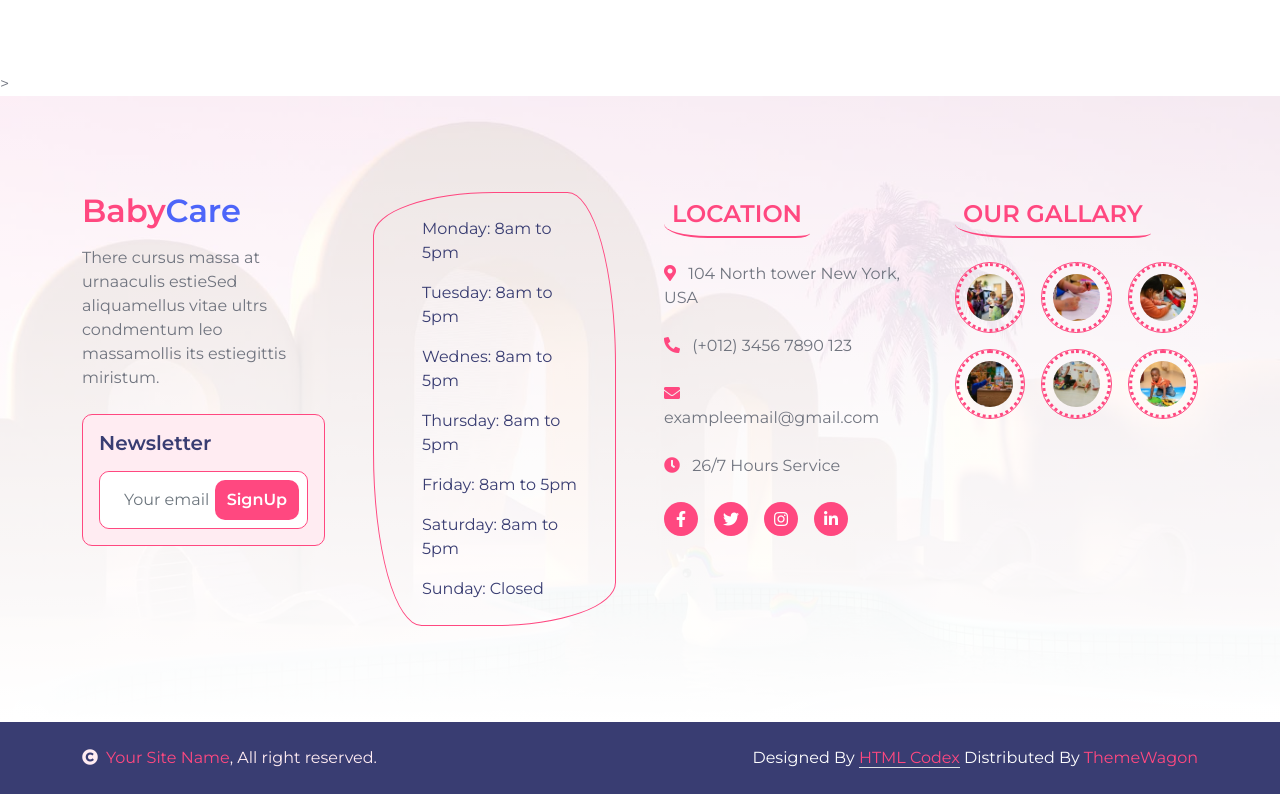
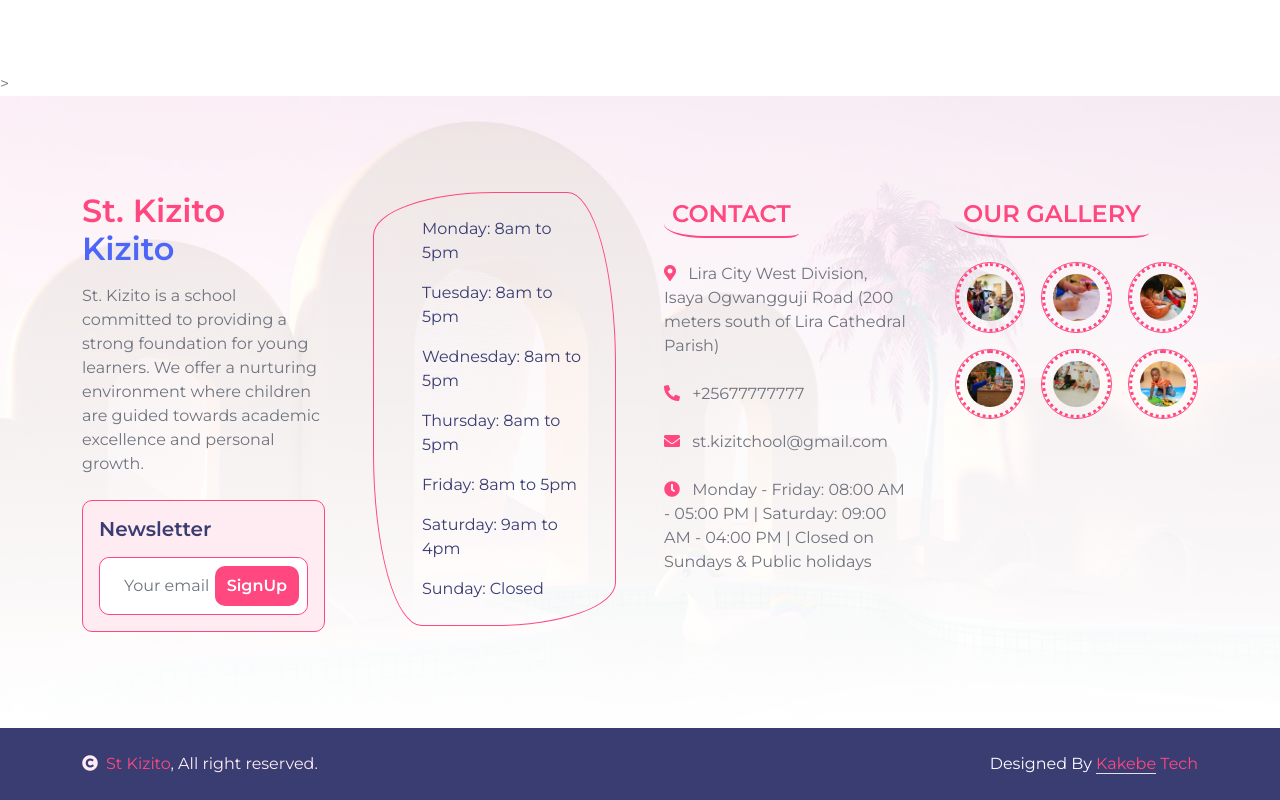
Before and after one commit to KaKebe-Technologies-Limited/stkizitio-new, a plain HTML site: page team.html in a window 1280 px wide. Shown: the part 1180-1980 px from the top of the page. Drawn offline with nearby package versions, Linux system fonts and the light colour scheme.

Commit message:
fresh commit

```diff
--- a/team.html
+++ b/team.html
@@ -46,8 +46,8 @@
             <div class="container topbar bg-primary d-none d-lg-block py-2" style="border-radius: 0 40px">
                 <div class="d-flex justify-content-between">
                     <div class="top-info ps-2">
-                        <small class="me-3"><i class="fas fa-map-marker-alt me-2 text-secondary"></i> <a href="#" class="text-white">123 Street, New York</a></small>
-                        <small class="me-3"><i class="fas fa-envelope me-2 text-secondary"></i><a href="#" class="text-white">Email@Example.com</a></small>
+                        <small class="me-3"><i class="fas fa-map-marker-alt me-2 text-secondary"></i> <a href="#" class="text-white">Lira City West Division, P.O Box 332, Lira(U)</a></small>
+                        <small class="me-3"><i class="fas fa-envelope me-2 text-secondary"></i><a href="#" class="text-white">st.kizit@gmail.com</a></small>
                     </div>
                     <div class="top-link pe-2">
                         <a href="" class="btn btn-light btn-sm-square rounded-circle"><i class="fab fa-facebook-f text-secondary"></i></a>
@@ -217,8 +217,8 @@
                 <div class="row g-5">
                     <div class="col-md-6 col-lg-4 col-xl-3">
                         <div class="footer-item">
-                            <h2 class="fw-bold mb-3"><span class="text-primary mb-0">Baby</span><span class="text-secondary">Care</span></h2>
-                            <p class="mb-4">There cursus massa at urnaaculis estieSed aliquamellus vitae ultrs condmentum leo massamollis its estiegittis miristum.</p>
+                            <h2 class="fw-bold mb-3"><span class="text-primary mb-0">St. Kizito</span><span class="text-secondary"> Kizito</span></h2>
+                            <p class="mb-4">St. Kizito is a school committed to providing a strong foundation for young learners. We offer a nurturing environment where children are guided towards academic excellence and personal growth.</p>
                             <div class="border border-primary p-3 rounded bg-light">
                                 <h5 class="mb-3">Newsletter</h5>
                                 <div class="position-relative mx-auto border border-primary rounded" style="max-width: 400px;">
@@ -230,67 +230,60 @@
                     </div>
                     <div class="col-md-6 col-lg-4 col-xl-3">
                         <div class="footer-item">
-                            <div class="d-flex flex-column p-4 ps-5 text-dark border border-primary"
-                            style="border-radius: 50% 20% / 10% 40%;">
+                            <div class="d-flex flex-column p-4 ps-5 text-dark border border-primary" style="border-radius: 50% 20% / 10% 40%;">
                                 <p>Monday: 8am to 5pm</p>
                                 <p>Tuesday: 8am to 5pm</p>
-                                <p>Wednes: 8am to 5pm</p>
+                                <p>Wednesday: 8am to 5pm</p>
                                 <p>Thursday: 8am to 5pm</p>
                                 <p>Friday: 8am to 5pm</p>
-                                <p>Saturday: 8am to 5pm</p>
+                                <p>Saturday: 9am to 4pm</p>
                                 <p class="mb-0">Sunday: Closed</p>
                             </div>
                         </div>
                     </div>
                     <div class="col-md-6 col-lg-4 col-xl-3">
                         <div class="footer-item">
-                            <h4 class="text-primary mb-4 border-bottom border-primary border-2 d-inline-block p-2 title-border-radius">LOCATION</h4>
+                            <h4 class="text-primary mb-4 border-bottom border-primary border-2 d-inline-block p-2 title-border-radius">CONTACT</h4>
                             <div class="d-flex flex-column align-items-start">
-                                <a href="" class="text-body mb-4"><i class="fa fa-map-marker-alt text-primary me-2"></i> 104 North tower New York, USA</a>
-                                <a href="" class="text-start rounded-0 text-body mb-4"><i class="fa fa-phone-alt text-primary me-2"></i> (+012) 3456 7890 123</a>
-                                <a href="" class="text-start rounded-0 text-body mb-4"><i class="fas fa-envelope text-primary me-2"></i> exampleemail@gmail.com</a>
-                                <a href="" class="text-start rounded-0 text-body mb-4"><i class="fa fa-clock text-primary me-2"></i> 26/7 Hours Service</a>
-                                <div class="footer-icon d-flex">
-                                    <a class="btn btn-primary btn-sm-square me-3 rounded-circle text-white" href=""><i class="fab fa-facebook-f"></i></a>
-                                    <a class="btn btn-primary btn-sm-square me-3 rounded-circle text-white" href=""><i class="fab fa-twitter"></i></a>
-                                    <a href="#" class="btn btn-primary btn-sm-square me-3 rounded-circle text-white"><i class="fab fa-instagram"></i></a>
-                                    <a href="#" class="btn btn-primary btn-sm-square rounded-circle text-white"><i class="fab fa-linkedin-in"></i></a>
-                                </div>
+                                <a href="javascript:void(0)" class="text-body mb-4"><i class="fa fa-map-marker-alt text-primary me-2"></i> Lira City West Division, Isaya Ogwangguji Road (200 meters south of Lira Cathedral Parish)</a>
+                                <a href="javascript:void(0)" class="text-start rounded-0 text-body mb-4"><i class="fa fa-phone-alt text-primary me-2"></i> +25677777777</a>
+                                <a href="mailto:st.kizitonurseryprimaryschool@gmail.com" class="text-start rounded-0 text-body mb-4"><i class="fas fa-envelope text-primary me-2"></i> st.kizitchool@gmail.com</a>
+                                <a href="javascript:void(0)" class="text-start rounded-0 text-body mb-4"><i class="fa fa-clock text-primary me-2"></i> Monday - Friday: 08:00 AM - 05:00 PM | Saturday: 09:00 AM - 04:00 PM | Closed on Sundays & Public holidays</a>
                             </div>
                         </div>
                     </div>
                     <div class="col-md-6 col-lg-4 col-xl-3">
                         <div class="footer-item">
-                            <h4 class="text-primary mb-4 border-bottom border-primary border-2 d-inline-block p-2 title-border-radius">OUR GALLARY</h4>
+                            <h4 class="text-primary mb-4 border-bottom border-primary border-2 d-inline-block p-2 title-border-radius">OUR GALLERY</h4>
                             <div class="row g-3">
                                 <div class="col-4">
                                     <div class="footer-galary-img rounded-circle border border-primary">
-                                        <img src="img/galary-1.jpg" class="img-fluid rounded-circle p-2" alt="">
+                                        <img src="img/galary-1.jpg" class="img-fluid rounded-circle p-2" alt="Gallery Image 1">
                                     </div>
                                 </div>
                                 <div class="col-4">
                                     <div class="footer-galary-img rounded-circle border border-primary">
-                                        <img src="img/galary-2.jpg" class="img-fluid rounded-circle p-2" alt="">
+                                        <img src="img/galary-2.jpg" class="img-fluid rounded-circle p-2" alt="Gallery Image 2">
                                     </div>
                                 </div>
                                 <div class="col-4">
                                     <div class="footer-galary-img rounded-circle border border-primary">
-                                        <img src="img/galary-3.jpg" class="img-fluid rounded-circle p-2" alt="">
+                                        <img src="img/galary-3.jpg" class="img-fluid rounded-circle p-2" alt="Gallery Image 3">
                                     </div>
                                 </div>
                                 <div class="col-4">
                                     <div class="footer-galary-img rounded-circle border border-primary">
-                                        <img src="img/galary-4.jpg" class="img-fluid rounded-circle p-2" alt="">
+                                        <img src="img/galary-4.jpg" class="img-fluid rounded-circle p-2" alt="Gallery Image 4">
                                     </div>
                                 </div>
                                 <div class="col-4">
                                     <div class="footer-galary-img rounded-circle border border-primary">
-                                        <img src="img/galary-5.jpg" class="img-fluid rounded-circle p-2" alt="">
+                                        <img src="img/galary-5.jpg" class="img-fluid rounded-circle p-2" alt="Gallery Image 5">
                                     </div>
                                 </div>
                                 <div class="col-4">
                                     <div class="footer-galary-img rounded-circle border border-primary">
-                                        <img src="img/galary-6.jpg" class="img-fluid rounded-circle p-2" alt="">
+                                        <img src="img/galary-6.jpg" class="img-fluid rounded-circle p-2" alt="Gallery Image 6">
                                     </div>
                                 </div>
                             </div>
@@ -299,6 +292,7 @@
                 </div>
             </div>
         </div>
+
         <!-- Footer End -->
 
 
@@ -307,13 +301,13 @@
             <div class="container">
                 <div class="row">
                     <div class="col-md-6 text-center text-md-start mb-3 mb-md-0">
-                        <span class="text-light"><a href="#"><i class="fas fa-copyright text-light me-2"></i>Your Site Name</a>, All right reserved.</span>
+                        <span class="text-light"><a href="#"><i class="fas fa-copyright text-light me-2"></i>St Kizito</a>, All right reserved.</span>
                     </div>
                     <div class="col-md-6 my-auto text-center text-md-end text-white">
                         <!--/*** This template is free as long as you keep the below author’s credit link/attribution link/backlink. ***/-->
                         <!--/*** If you'd like to use the template without the below author’s credit link/attribution link/backlink, ***/-->
                         <!--/*** you can purchase the Credit Removal License from "https://htmlcodex.com/credit-removal". ***/-->
-                        Designed By <a class="border-bottom" href="https://htmlcodex.com">HTML Codex</a> Distributed By <a clas="border-bottom" href="https://themewagon.com">ThemeWagon</a>
+                        Designed By <a class="border-bottom" href="https://htmlcodex.com">Kakebe</a>  <a clas="border-bottom" href="https://kakebe.tech">Tech</a>
                     </div>
                 </div>
             </div>
```
Also changed, not shown: program.html (+20 -26 lines), service.html (+22 -28 lines), testimonial.html (+21 -27 lines), READ-ME.txt (deleted). Lines whose indentation alone changed are shown as unchanged.
